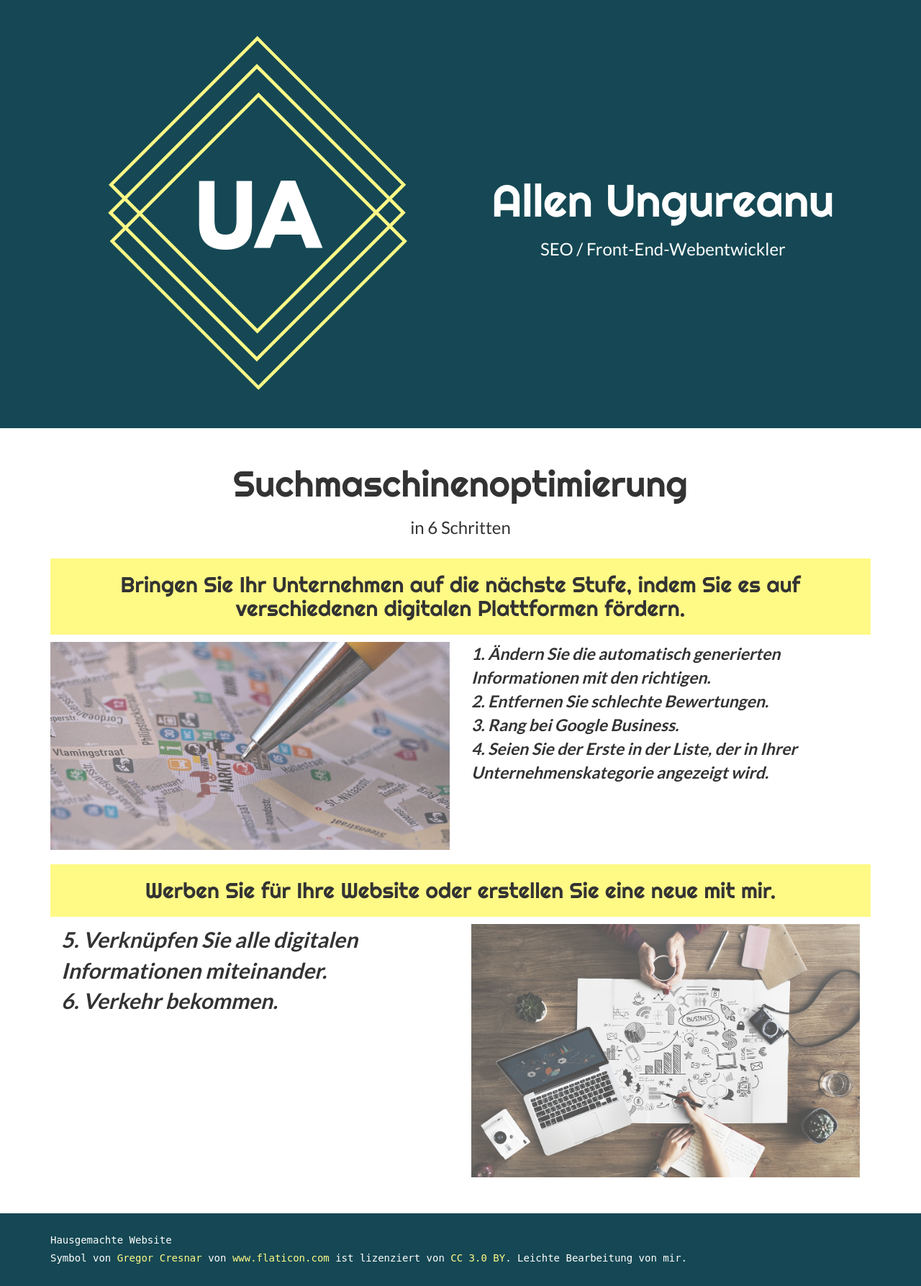
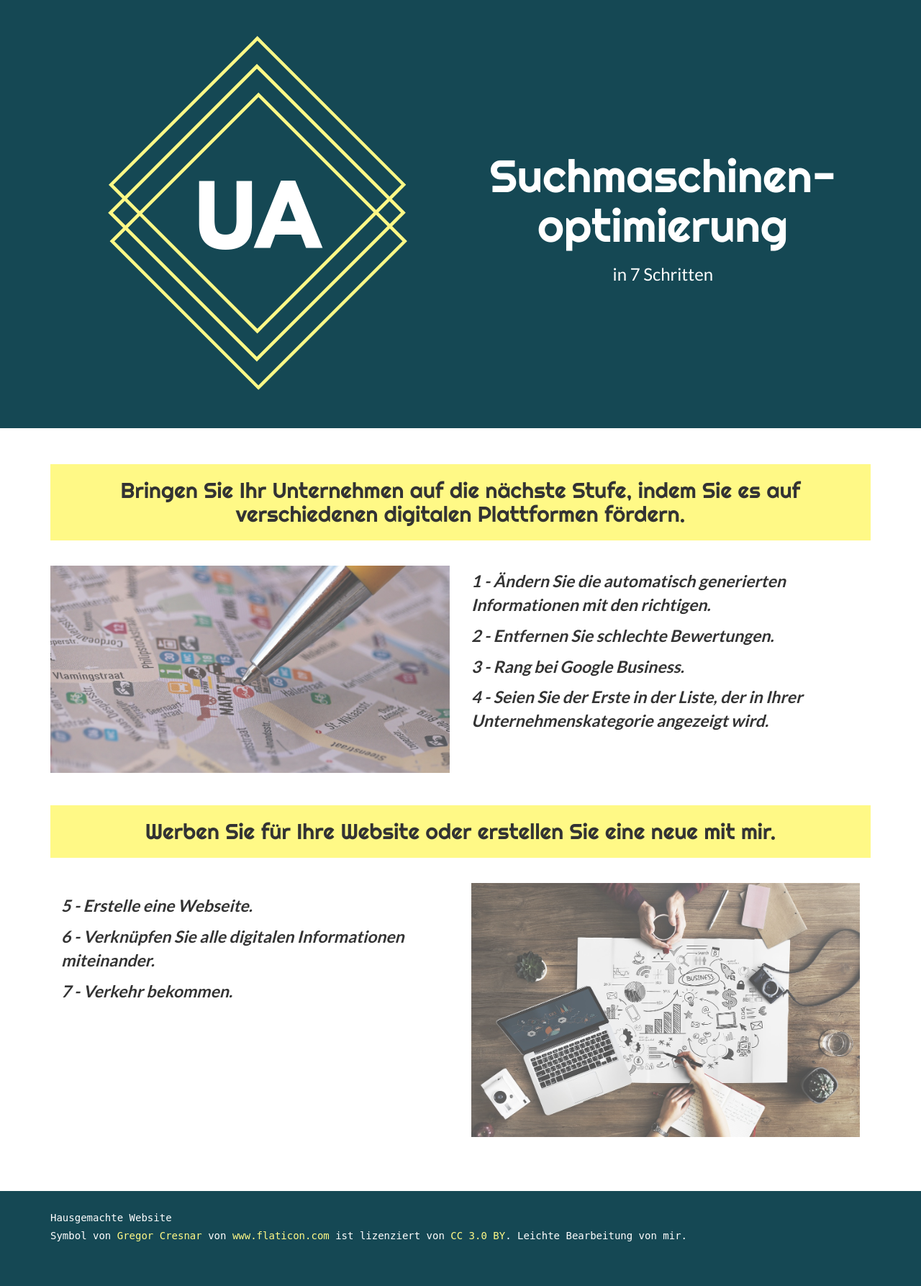
Before and after one commit to UAllen95/UAllen95.github.io, a PHP site: page /index_de.html in a window 1280 px wide. Shown: the part 189-1976 px from the top of the page at 72% size. After the commit the page ends 1914 px from the top, so only its background shows below. Run offline with PHP 8.4, Linux system fonts and the light colour scheme; style sheets or scripts are compiled from the project's sources.

Commit message:
finished - so far

```diff
--- a/contact.html
+++ b/contact.html
@@ -76,8 +76,6 @@
         <div class="contact">
           <div class="row">
 
-            <h1>Contact</h1>
-
             <div class="col-md-4 col-sm-12 contact-container">
               <h2 class="yellow-background">Phone</h2>
               <img src="resources/images/icons/phone-call.svg" class="contact-icon">
--- a/index_de.html
+++ b/index_de.html
@@ -30,7 +30,8 @@
 
             <li class="nav-second-element"><a href="web_developer_de.html">
               <img src="resources/images/icons/pie-chart.svg"/>
-              <p>Web Entwicklung</p>
+              <p class="big-show">Web Entwicklung</p>
+              <p class="little-show">WEB</p>
             </a></li>
 
             <li class="nav-third-element"><a href="contact_de.html" class="red">
@@ -64,8 +65,8 @@
             <img class="img-responsive" src="resources/images/logo_db.png" alt="logo"/>
           </div>
           <div class="text-container">
-            <h1>Allen Ungureanu</h1>
-            <h3>SEO / Front-End-Webentwickler</h3>
+            <h1>Suchmaschinen- optimierung</h1>
+            <h3>in 7 Schritten</h3>
           </div>
         </div>
       </div>
@@ -74,10 +75,7 @@
     <!-- SEO section -->
     <section>
       <div class="container text-center seo">
-        <div class="row">
-
-          <h1>Suchmaschinenoptimierung</h1>
-          <h3>in 6 Schritten</h3>
+        <div class="row first-steps">
 
           <div class="container-fluid yellow-container">
             <h2 class="yellow-background">Bringen Sie Ihr Unternehmen auf die nächste Stufe, indem Sie es auf verschiedenen digitalen Plattformen fördern.</h2>
@@ -90,23 +88,24 @@
           </div>
           <div class="col-md-6 col-sm-12">
             <ul>
-              <li>1. Ändern Sie die automatisch generierten Informationen mit den richtigen.</li>
-              <li>2. Entfernen Sie schlechte Bewertungen.</li>
-              <li>3. Rang bei Google Business.</li>
-              <li>4. Seien Sie der Erste in der Liste, der in Ihrer Unternehmenskategorie angezeigt wird.</li>
+              <li>1 - Ändern Sie die automatisch generierten Informationen mit den richtigen.</li>
+              <li>2 - Entfernen Sie schlechte Bewertungen.</li>
+              <li>3 - Rang bei Google Business.</li>
+              <li>4 - Seien Sie der Erste in der Liste, der in Ihrer Unternehmenskategorie angezeigt wird.</li>
             </ul>
           </div>
         </div>
 
-        <div class="row">
+        <div class="row second-steps">
 
           <div class="container-fluid">
             <h2 class="yellow-background">Werben Sie für Ihre Website oder erstellen Sie eine neue mit mir.</h2>
 
             <div class="col-md-6 col-sm-12">
               <ul>
-                <li class="less-text">5. Verknüpfen Sie alle digitalen Informationen miteinander.</li>
-                <li class="less-text">6. Verkehr bekommen.</li>
+                <li>5 - Erstelle eine Webseite.</li>
+                <li>6 - Verknüpfen Sie alle digitalen Informationen miteinander.</li>
+                <li>7 - Verkehr bekommen.</li>
               </ul>
             </div>
             <div class="col-md-6 col-sm-12">
--- a/resources/css/style.css
+++ b/resources/css/style.css
@@ -167,20 +167,35 @@ p {
 }
 
 /* SEO */
+.seo .first-steps ul {
+  margin-top: 10px;
+  padding-top: 10px;
+}
+
+.seo .second-steps ul {
+  margin-top: 10px;
+  padding-top: 20px;
+}
+
 .seo li {
   font-size: 2.3rem;
   text-align: left;
   font-weight: bold;
   font-style: italic;
+  margin: 10px 0;
 }
 
-.seo li.less-text {
-  font-size: 3rem;
+.seo .image-container {
+  margin: 25px 0;
 }
 
 /* Web developer */
 .code-icon {
   width: 50%;
+}
+
+.web-developer .row div {
+  margin-top: 20px;
 }
 
 /* Contact */
@@ -191,6 +206,10 @@ img.contact-icon {
 
 .github-link p {
   color: black;
+}
+
+.portofolio h3 {
+  margin-bottom: 30px;
 }
 
 /* Footer */
@@ -211,6 +230,7 @@ footer a:hover {
 }
 
 @media only screen and (max-width: 1220px) {
+  /* Navbar */
   .navbar-header p.big-show {
     display: none;
   }
@@ -221,6 +241,13 @@ footer a:hover {
 }
 
 @media only screen and (max-width: 991px) {
+  /* SEO */
+  .seo .first-steps ul {
+    margin-top: 0;
+    padding-top: 0;
+  }
+
+  /* Contact */
   .contact-container {
     border-bottom: 5px solid #154854;
   }
@@ -235,14 +262,20 @@ footer a:hover {
 }
 
 @media only screen and (max-width: 984px) {
+  /* Jumbotron */
   .jumbotron .logo-container {
     margin-right: 0;
   }
 }
 
 @media only screen and (max-width: 767px) {
+  /* Navbar */
   .navbar-header li {
     width: 24%;
+  }
+
+  .navbar-header .dropdown li a {
+    padding: 0!important;
   }
 
   .navbar-header li a {
@@ -255,12 +288,14 @@ footer a:hover {
 }
 
 @media only screen and (max-width: 623px) {
+  /* Navbar */
   .navbar-header li {
     width: 23%;
   }
 }
 
 @media only screen and (max-width: 550px) {
+  /* Navbar */
   .navbar-header p.little-show {
     display: none;
   }
@@ -289,6 +324,7 @@ footer a:hover {
     width: 100%;
   }
 
+  /* Jumbotron */
   .jumbotron .text-container {
     width: auto;
     max-width: 500px;
```
Also changed, not shown: contact_de.html (+3 -5 lines), index.html (+10 -9 lines), web_developer.html (+4 -4 lines), web_developer_de.html (+3 -8 lines).
